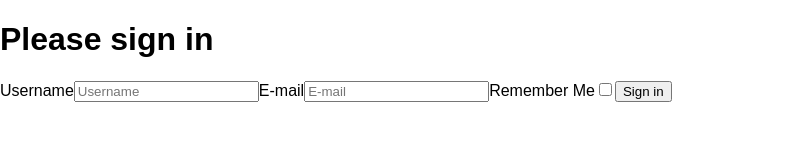
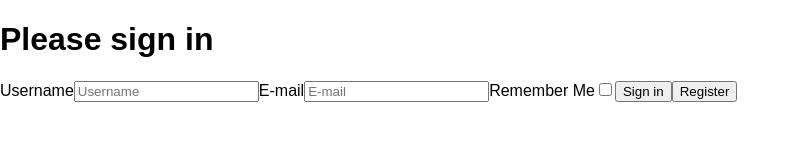
Before and after one commit to Preposterous-Pandas/reactive-nutshell, a React (Create React App) app: page / in a window 1280 px wide. Shown: the top 160 px of the page, without its empty margins (0-799 px from the left). Built offline with nearby package versions, Linux system fonts and the light colour scheme.

Commit message:
Login and registration fully functional

```diff
--- a/src/Components/API/apiManager.js
+++ b/src/Components/API/apiManager.js
@@ -3,7 +3,7 @@ import React from 'react'
 
 export default class apiManager {
 
-   static getField(resource) {
+   getField(resource) {
         return fetch(`http://localhost:5002/${resource}`).then(e => e.json())
     }
 
@@ -22,7 +22,7 @@ export default class apiManager {
             })
     }
 
-    postUser(name, password, email) {
+    postUser(name, email) {
         return fetch("http://localhost:5002/users",
             {
                 method: "POST",
@@ -31,7 +31,6 @@ export default class apiManager {
                 },
                 body: JSON.stringify({
                     "name": name,
-                    "password": password,
                     "email": email
                 })
             })
--- a/src/Login.js
+++ b/src/Login.js
@@ -1,6 +1,8 @@
 import React, { Component } from "react"
 import { Redirect } from "react-router-dom"
-import apiController from "./Components/API/apiManager"
+import api from "./Components/API/apiManager"
+
+const apiController = new api
 
 export default class Login extends Component {
   // Set initial state
@@ -51,13 +53,36 @@ export default class Login extends Component {
         )
         return
       } else if (
-        user[0].email === this.state.email &&
-        user[0].name === this.state.username
-      ) {
+        user[0].email === this.state.email && user[0].name === this.state.username) {
         sessionStorage.setItem("activeUser", user[0].id)
+        this.setStorageType()
         this.props.logUserIn()
       }
     })
+  }
+
+  registerUser(e){
+      e.preventDefault()
+      apiController.getField(`users?name=${this.state.username}`).then(nameResponse => {
+          apiController.getField(`users?email=${this.state.email}`).then(emailResponse => {
+                      //Check to see if username or email are already registered
+                      if (nameResponse.length === 0 && emailResponse.length === 0) {
+                          //if not, then register the user
+                          apiController.postUser(this.state.username, this.state.email).then((response) => {
+                              this.setStorageType()
+                              this.props.logUserIn()
+                          })
+                      }
+                      else {
+                          //if username or email are already registered, throw an error
+                          alert("Sorry, that username or email is already registered")
+                          return
+                      }
+                  })
+              })
+          }
+
+setStorageType(){
     if (this.state.remember) {
         localStorage.setItem(
             "credentials",
@@ -75,15 +100,13 @@ export default class Login extends Component {
             })
         )
     }
-    this.setState({ redirect: true })
 }
-
   render() {
     // if (this.state.redirect) {
     //     return <Redirect to="/" />
     // } else {
     return (
-      <form onSubmit={this.handleLogin}>
+      <form>
         <h1 className="h3 mb-3 font-weight-normal">Please sign in</h1>
         <label htmlFor="inputUname">Username</label>
         <input
@@ -106,7 +129,8 @@ export default class Login extends Component {
         />
         <label htmlFor="rememberMe">Remember Me</label>
         <input type="checkbox" ref="rememberMe" onChange={this.setRemember} />
-        <button type="submit">Sign in</button>
+        <button type="submit" onClick={this.handleLogin}>Sign in</button>
+        <button onClick={(e) => this.registerUser(e)}>Register</button>
       </form>
     )
   }
```
Also changed, not shown: 1 other file (tests, documents, lock files or other folders). Lines whose indentation alone changed are shown as unchanged.
